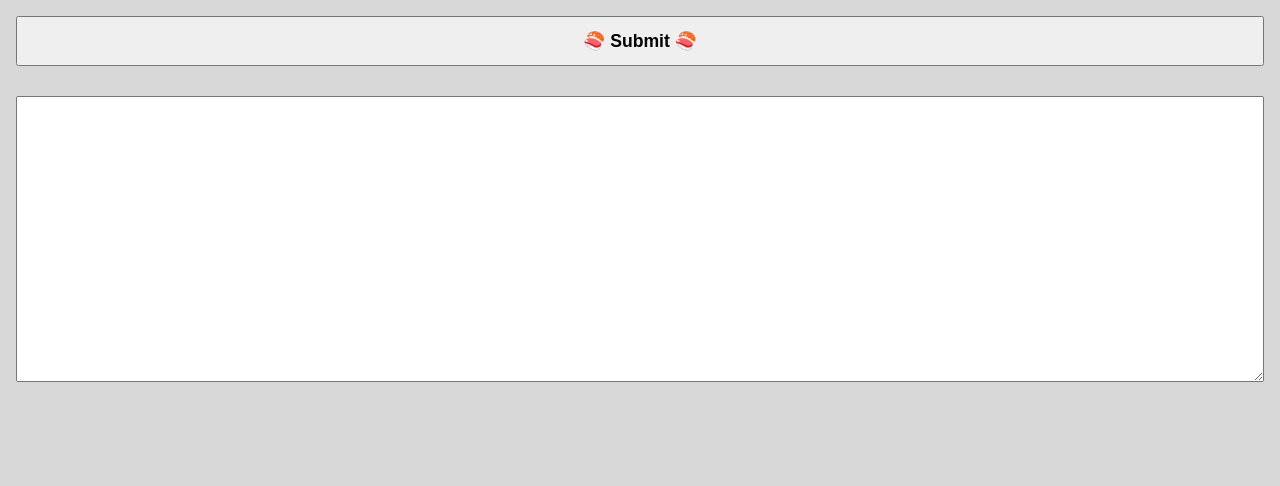
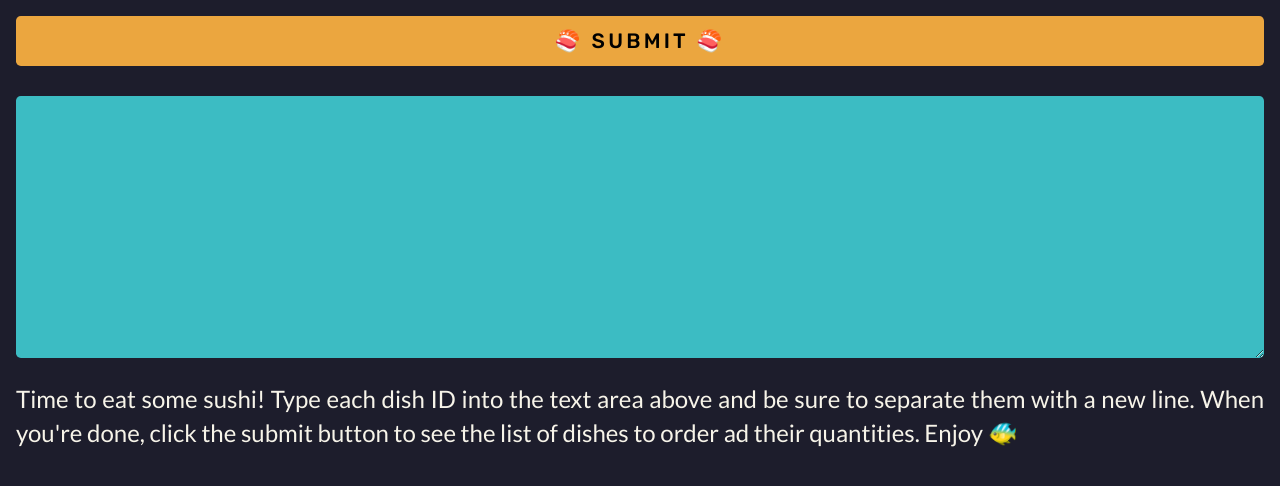
Before and after one commit to Sparkhand/sushiorderapp, a plain HTML site: page index.html in a window 1280 px wide. Drawn offline with Linux system fonts and the light colour scheme.

Commit message:
Restyling

```diff
--- a/index.html
+++ b/index.html
@@ -5,53 +5,19 @@
     <meta http-equiv="X-UA-Compatible" content="IE=edge">
     <meta name="viewport" content="width=device-width, initial-scale=1.0">
     <title>Sushi Order App</title>
-    <link href='https://fonts.googleapis.com/css?family=Abel' rel='stylesheet'>
-    <style>
-        body {
-            font-family: 'Abel';font-size: 22px;
-            padding: 0.5rem;
-            background-color: #D7D7D7;
-        }
-        section {
-            display: flex;
-            flex-direction: column;
-        }
-        .input .ta {
-            margin-top: 30px;
-            flex: 1;
-            font-size: 1.3rem;
-            font-family: 'Abel';font-size: 22px;
-            color: black;
-        }
-        .bt {
-            min-height: 50px;
-            font-size: 1.1rem;
-            font-weight: bold;
-        }
-        .hidden {
-            display: none;
-        }
-
-        .list {
-            list-style-type: none;
-            margin: 0;
-            margin-top: 30px;
-            padding: 0;
-        }
-
-        .list li {
-            font-size: 2rem;
-        }
-
-        .tag {
-            font-weight: bold;
-        }
-    </style>
+    <link rel="stylesheet" type="text/css" href="style/css/reset.css" />
+    <link rel="stylesheet" type="text/css" href="style/css/style.css" />
+    <link rel="icon" href="images/favicon.png">
 </head>
 <body>
     <section class="input">
         <button class="bt" onclick="switchmode()">🍣 Submit 🍣</button>
         <textarea class="ta" rows="10" cols="7"></textarea>
+        <p>
+            Time to eat some sushi! Type each dish ID into the text area above and be sure
+            to separate them with a new line. When you're done, click the submit button to
+            see the list of dishes to order ad their quantities. Enjoy 🐠
+        </p>
     </section>
 
     <section class="output hidden">
@@ -61,6 +27,6 @@
         </ul>
     </section>
 
-    <script src="script.js"></script>
+    <script src="js/script.js"></script>
 </body>
 </html>
--- /dev/null
+++ b/style/sass/style.scss
@@ -0,0 +1,84 @@
+@import url('https://fonts.googleapis.com/css2?family=Lato:wght@300;400;700;900&family=Rubik:wght@300;400;500;700&display=swap');
+
+////// VARIABLES
+/// COLORS
+$background: #1D1D2C;
+$light-background: #3CBCC3;
+$accent: #EBA63F;
+$white: #F7F4E9;
+$red: #E40C2B;
+/// FONTS
+$default: 'Lato', sans-serif;
+$button: 'Rubik', sans-serif;
+
+
+body {
+    padding: 0.5rem;
+    background-color: $background;
+    color: $background;
+    font-family: $default;
+    line-height: 1.4;
+}
+
+section {
+    display: flex;
+    flex-direction: column;
+}
+
+.input .ta {
+    margin-top: 30px;
+    flex: 1;
+    font-size: 1.3rem;
+    border-radius: 0.3rem;
+    padding: 1rem;
+    font-weight: 500;
+    border: none;
+    background-color: $light-background;
+
+    &:focus {
+        border: none;
+        outline: none;
+    }
+}
+
+p {
+    color: $white;
+    font-size: 1.5rem;
+    text-align: justify;
+}
+
+.bt {
+    font-family: $button;
+    min-height: 50px;
+    font-size: 1.3rem;
+    font-weight: 500;
+    letter-spacing: 0.2rem;
+    background-color: $accent;
+    border: none;
+    border-radius: 0.3rem;
+    text-transform: uppercase;
+}
+
+.hidden {
+    display: none;
+}
+
+.list {
+    list-style-type: none;
+    margin: 0;
+    margin-top: 30px;
+    padding: 0;
+    color: $white;
+}
+
+.list li {
+    font-size: 2rem;
+}
+
+.tag {
+    font-weight: bold;
+}
+
+hr {
+    border: 1px solid $red;
+}
```
Also changed, not shown: images/favicon.png (added), js/script.js (renamed from script.js), style/css/style.css (added), 1 other file.
